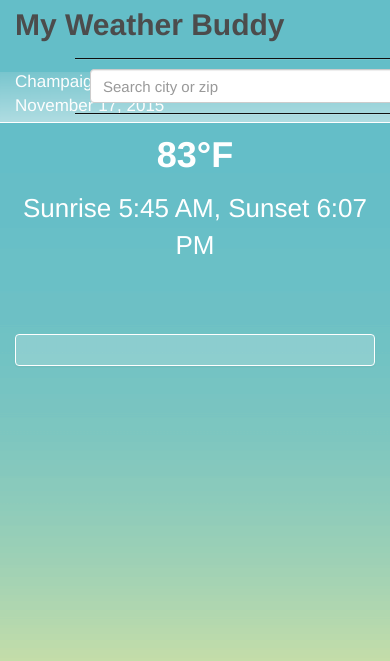
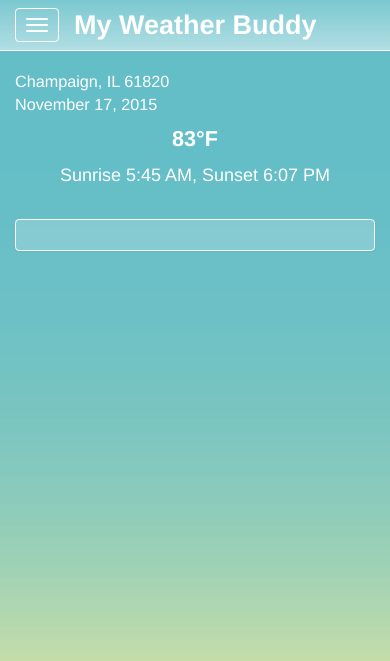
Before and after one commit to fchandra09/weather-buddy, a PHP site: page / in a window 390 px wide. Shown: the top 661 px of the page. Run offline with PHP 8.4, Linux system fonts and the light colour scheme; data that the repository does not hold is empty; some libraries are stand-ins or nearby versions; some web fonts are replaced.

Commit message:
Added responsive layout for small devices.

```diff
--- a/application/views/_templates/header.php
+++ b/application/views/_templates/header.php
@@ -99,21 +99,18 @@ if (is_numeric($userID) && in_array(strtolower($activeView), explode(",", "user,
 	<nav class="navbar navbar-inverse navbar-fixed-top">
 		<div class="container">
 			<div class="navbar-header">
-				<?php if (is_numeric($userID)) { ?>
-					<button class="navbar-toggle collapsed" aria-controls="navbar" aria-expanded="false" data-target="#navbar" data-toggle="collapse" type="button">
-						<span class="sr-only">Toggle navigation</span>
-						<span class="icon-bar"></span>
-						<span class="icon-bar"></span>
-						<span class="icon-bar"></span>
-					</button>
-				<?php } ?>
+				<button class="navbar-toggle collapsed" aria-controls="navbar" aria-expanded="false" data-target="#navbar-mobile" data-toggle="collapse" type="button">
+					<span class="icon-bar"></span>
+					<span class="icon-bar"></span>
+					<span class="icon-bar"></span>
+				</button>
 				<a class="navbar-brand" href="<?php echo URL_WITH_INDEX_FILE; ?>">
 					My Weather Buddy
 				</a>
 			</div>
 
 			<?php if (!$settingsNav) { ?>
-				<div class="navbar-form navbar-left location-search">
+				<div class="navbar-form navbar-left location-search hidden-xs">
 					<div class="input-group">
 						<input type="text" class="form-control" placeholder="Search city or zip" />
 						<span class="input-group-addon">
@@ -148,6 +145,33 @@ if (is_numeric($userID) && in_array(strtolower($activeView), explode(",", "user,
 					<?php } ?>
 				</ul>
 			</div>
+
+			<div id="navbar-mobile" class="collapse">
+				<ul class="nav navbar-nav">
+					<?php if (is_numeric($userID)) { ?>
+						<li class="user-name">
+							<?php echo $user->First_Name . " " . $user->Last_Name ?>
+						</li>
+						<li>
+							<a href="<?php echo URL_WITH_INDEX_FILE; ?>home/today">Today's Weather</a>
+						</li>
+						<li>
+							<a href="<?php echo URL_WITH_INDEX_FILE; ?>home/scheduled">Personalized Weather</a>
+						</li>
+						<li>
+							<a href="<?php echo URL_WITH_INDEX_FILE; ?>user">Settings</a>
+						</li>
+						<li>
+							<a href="<?php echo URL_WITH_INDEX_FILE; ?>user/logout">Logout</a>
+						</li>
+					<?php }
+					else { ?>
+						<li>
+							<a href="<?php echo URL_WITH_INDEX_FILE; ?>user">Login</a>
+						</li>
+					<?php } ?>
+				</ul>
+			</div>
 		</div>
 	</nav>
 
--- a/public/css/weather-buddy.css
+++ b/public/css/weather-buddy.css
@@ -1,4 +1,13 @@
 /***** Global Settings *****/
+
+html {
+	font-size: 100%;
+}
+@media (max-width: 991px) {
+	html {
+		font-size: 90%;
+	}
+}
 
 body {
 	background-image: url("../img/bg.png");
@@ -6,14 +15,15 @@ body {
 	background-position: left top;
 	background-color: #fff096;
 	font-family: "Delius","Helvetica Neue",Helvetica,Arial,sans-serif;
-	font-size: 16px;
+	font-size: 1rem;
 	color: #4c4c4c;
 }
 
 .navbar-inverse {
+	min-width: 360px;
 	background-image: url("../img/navbar-bg.png");
 	background-repeat: repeat-x;
-	background-position: left bottom;
+	background-position: left top;
 	background-color: transparent;
 	border-color: #fff;
 }
@@ -25,26 +35,73 @@ body {
 	background-image: none;
 	background-color: transparent;
 }
-.navbar-inverse .navbar-brand:hover, .navbar-inverse .navbar-brand:focus,
-.navbar-inverse .navbar-nav > li > a:hover, .navbar-inverse .navbar-nav > li > a:focus,
+.navbar-inverse .navbar-brand:hover,
+.navbar-inverse .navbar-brand:focus,
+.navbar-inverse .navbar-nav > li > a:hover,
+.navbar-inverse .navbar-nav > li > a:focus,
 .navbar-inverse .navbar-nav > .open > a,
-.navbar-inverse .navbar-nav > .open > a:hover, .navbar-inverse .navbar-nav > .open > a:focus {
+.navbar-inverse .navbar-nav > .open > a:hover,
+.navbar-inverse .navbar-nav > .open > a:focus {
 	color: #4c4c4c;
 	background-color: transparent;
 }
 .navbar-inverse .navbar-brand {
-	font-size: 30px;
+	font-size: 1.875rem;
 	font-weight: bold;
 }
 .navbar-inverse .navbar-nav > li > a {
-	font-size: 20px;
+	font-size: 1.25rem;
 	font-weight: bold;
 }
+.navbar-inverse .navbar-toggle {
+	border-color: #fff;
+	float: left;
+	margin-left: 15px;
+	margin-right: 0;
+}
+.navbar-inverse .navbar-toggle:hover,
+.navbar-inverse .navbar-toggle:focus {
+	background-color: #4c4c4c;
+}
+.navbar-inverse .navbar-collapse,
+.navbar-inverse .navbar-form {
+	border-color: #fff;
+}
+@media (max-width: 767px) {
+	.navbar-inverse {
+		background-color: #fff;
+	}
+	.navbar-inverse .navbar-nav > li > a,
+	.navbar-inverse .navbar-nav > .open > a,
+	.navbar-inverse .navbar-nav .open .dropdown-menu > li > a,
+	.navbar-inverse .navbar-nav .open .dropdown-menu > li > a:hover,
+	.navbar-inverse .navbar-nav .open .dropdown-menu > li > a:focus {
+		color: #4c4c4c;
+	}
+}
 .dropdown-menu {
-	font-size: 16px;
+	font-size: 1rem;
 }
 .dropdown-menu > li > a {
 	color: #4c4c4c;
+}
+
+#navbar-mobile {
+	font-size: 1.125rem;
+	font-weight: bold;
+}
+#navbar-mobile a {
+	font-size: 1.125rem;
+	font-weight: normal;
+}
+#navbar-mobile .user-name {
+	padding: 10px 15px;
+	line-height: 20px;
+}
+@media (min-width: 768px) {
+	#navbar-mobile {
+		display: none !important;
+	}
 }
 
 .page-header {
@@ -59,6 +116,11 @@ body {
 	border-color: #fff;
 }
 
+@media screen and (max-width: 767px) {
+	.table-responsive {
+		border: none;
+	}
+}
 .table > thead > tr > th {
 	text-transform: uppercase;
 	border-bottom: 1px solid #fff !important;
@@ -72,7 +134,7 @@ body {
 }
 
 .form-control {
-	font-size: 15px;
+	font-size: 1rem;
 }
 
 /***** Login Page *****/
@@ -112,19 +174,27 @@ body {
 
 /***** Weather Pages *****/
 .location-search {
-	margin-left: 60px;
+	width: 30%;
+	position: absolute;
+	left: 35%;
+	text-align: center;
 }
 .location-search input {
-	width: 400px !important;
+	width: 250px !important;
+}
+@media (max-width: 991px) {
+	.location-search input {
+		width: 200px !important;
+	}
 }
 .location {
 	color: #fff;
-	font-size: 17px;
+	font-size: 1.125rem;
 }
 .main-link {
 	color: #fff;
 	text-transform: uppercase;
-	font-size: 17px;
+	font-size: 1.125rem;
 	margin-top: 30px;
 }
 .main-link a {
@@ -134,40 +204,70 @@ body {
 	color: #4c4c4c;
 }
 .main-link .glyphicon {
-	font-size: 16px;
+	font-size: 1rem;
 }
 .welcome {
 	color: #fff;
-	font-size: 32px;
-	margin: 50px 0 10px;
+	font-size: 2rem;
+	margin: 40px 0 10px;
 }
 .important-info {
 	color: #fff;
-	font-size: 36px;
+	font-size: 2.25rem;
 	font-weight: bold;
 	margin: 10px 0;
 }
 .important-info .glyphicon {
-	font-size: 22px;
+	font-size: 1.5rem;
 	display: inline-block;
 	margin-left: 15px;
 }
 .additional-info {
 	color: #fff;
-	font-size: 26px;
+	font-size: 1.625rem;
 	margin: 10px 0;
 }
 .additional-info .glyphicon {
-	font-size: 18px;
+	font-size: 1.125rem;
 	display: inline-block;
 	margin-left: 10px;
 }
 .weather-details {
-	margin: 70px 0 20px;
+	margin: 60px 0 20px;
 }
 .weather-details .table {
 	margin-bottom: 0;
 }
+@media (max-width: 767px) {
+	.main-link {
+		display: none;
+	}
+	.welcome {
+		font-size: 1.375rem;
+		margin: 30px 0 8px;
+	}
+	.important-info {
+		font-size: 1.5rem;
+		margin: 8px 0;
+	}
+	.important-info .glyphicon {
+		font-size: 1.25rem;
+		margin-left: 8px;
+	}
+	.additional-info {
+		font-size: 1.25rem;
+		margin: 8px 0;
+	}
+	.additional-info .glyphicon {
+		font-size: 1rem;
+		margin-left: 8px;
+	}
+	.weather-details {
+		margin: 30px 0 10px;
+	}
+}
+
+
 .weather-icon {
 	height: 25px;
 	width: 25px;
```
Also changed, not shown: public/img/navbar-bg.png.
